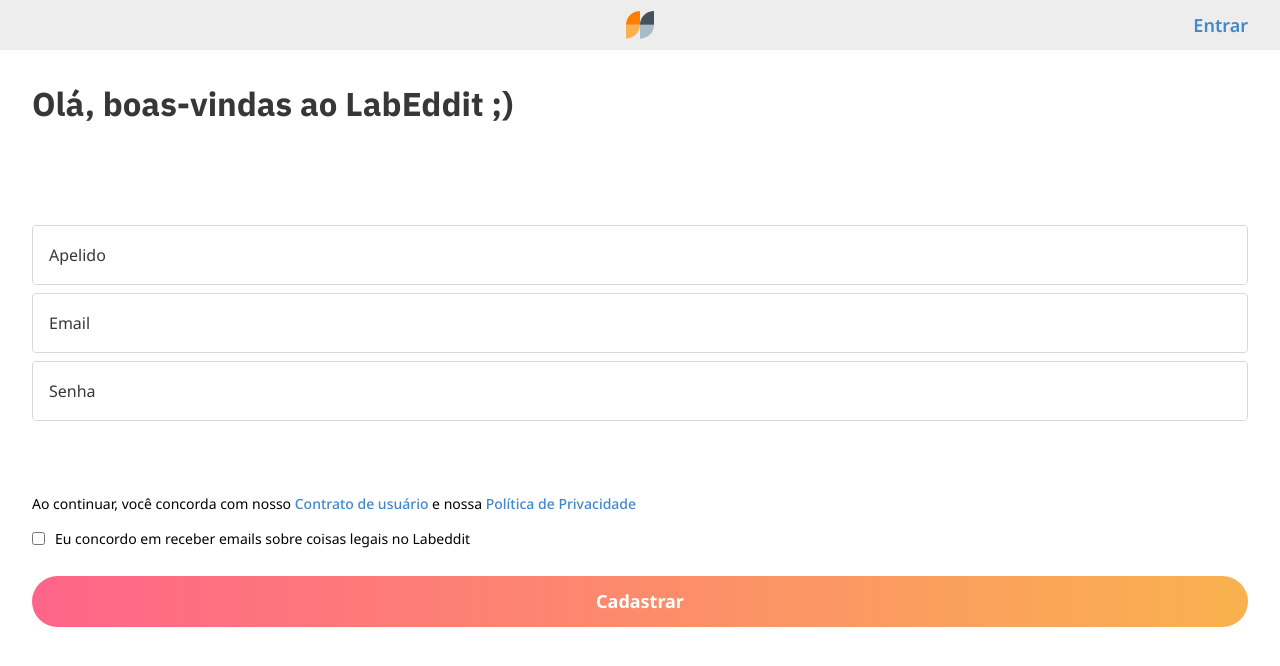
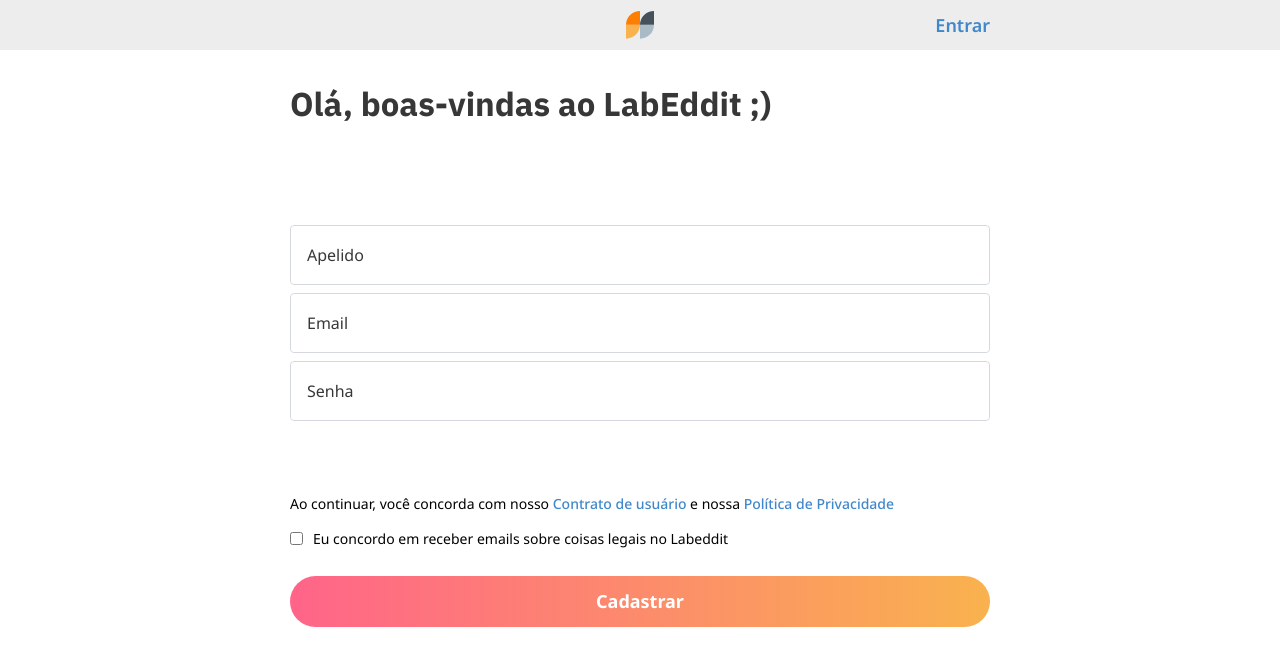
Before and after one commit to vitorfontenele/labeddit-front, a React (Vite) app: page /login in a window 1280 px wide. Both pictures are taken after a click on the button "Crie uma conta". Shown: the top 666 px of the page. Built offline with nearby package versions, Linux system fonts and the light colour scheme.

Commit message:
Responsivity

```diff
--- a/src/index.css
+++ b/src/index.css
@@ -248,6 +248,15 @@
 }
 
 @media screen and (min-width: 768px){
+    .container{
+        width: 700px;
+        margin: 0 auto;
+    }
+
+    .header{
+        padding: 0 calc((100vw - 700px)/2);
+    }
+
     .secondary-button:hover{
         background-color: #FFF5EC;
     }
```
